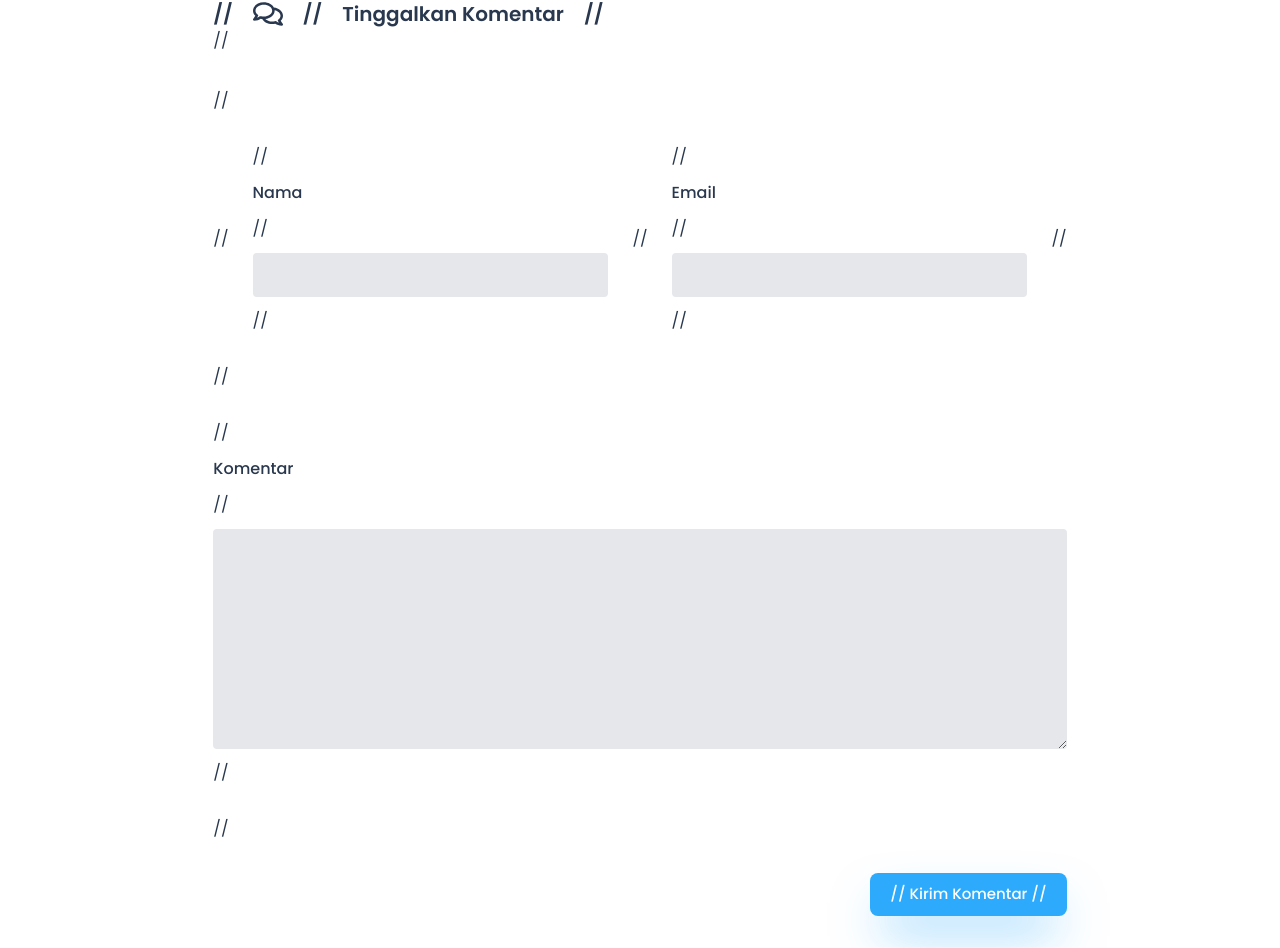
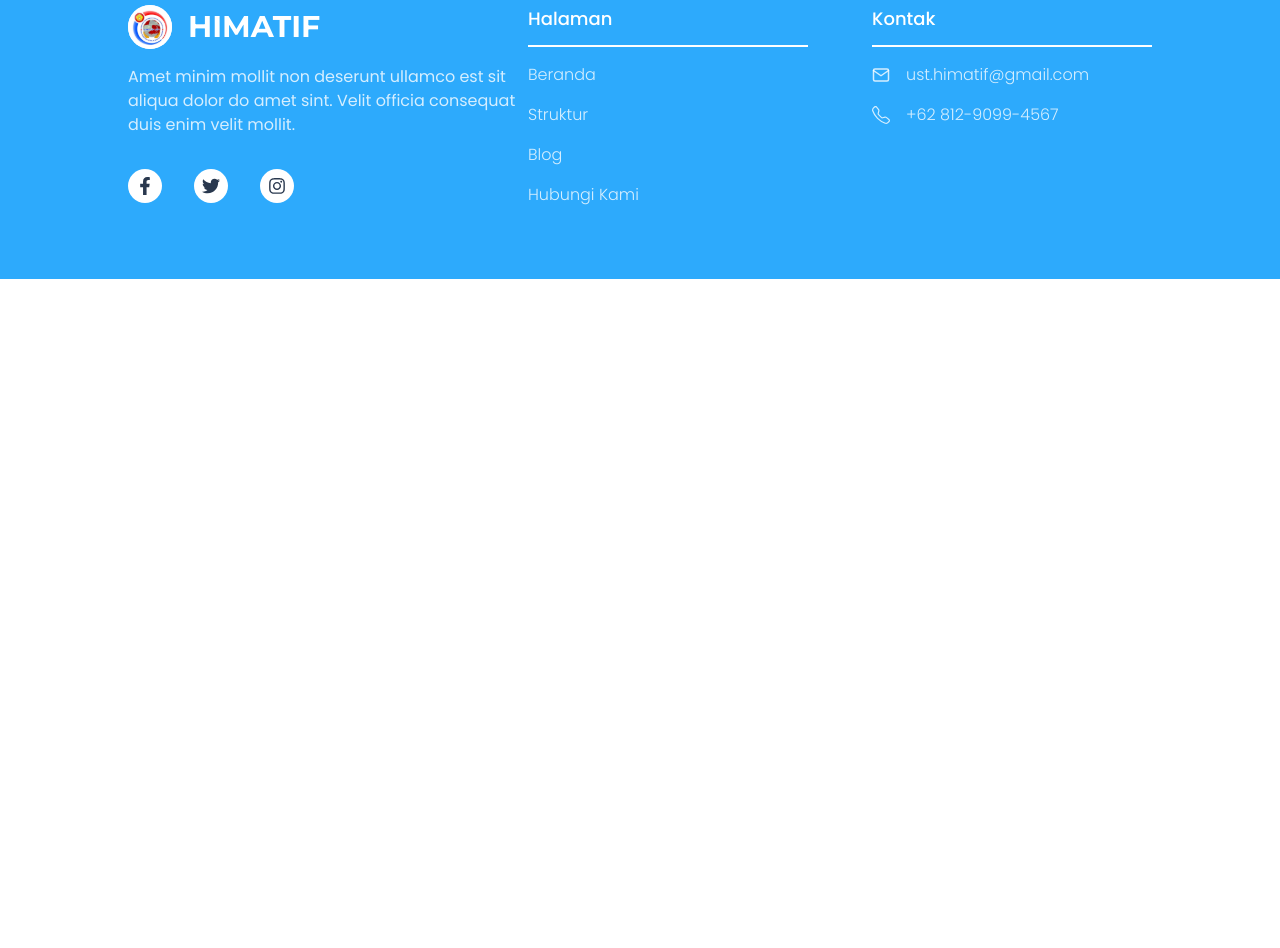
Before and after one commit to ferdinan-ops/himatif-website, a Next.js app in the folder client/: page /blogs/1 in a window 1280 px wide. Shown: the part 1734-2682 px from the top of the page. After the commit the page ends 2013 px from the top, so only its background shows below. Built offline with nearby package versions, Linux system fonts and the light colour scheme.

Commit message:
Update [slug].js

```diff
--- a/client/pages/blogs/[slug].js
+++ b/client/pages/blogs/[slug].js
@@ -66,33 +66,6 @@ const Blog = () => {
                         multiply god Yielding sea do not were forth.
                     </p>
                 </div>
-//                 <section className="my-9 mx-auto border-t-2 border-dashed border-slate-300 xl:w-10/12">
-//                     <div className="py-9">
-//                         <div className="flex items-center gap-5 text-xl font-semibold">
-//                             <FaRegComments className="text-3xl" />
-//                             <span>Tinggalkan Komentar</span>
-//                         </div>
-//                         <form className="flex flex-col gap-8 pt-9">
-//                             <div className="flex items-center justify-between gap-6">
-//                                 <div className="flex flex-1 flex-col gap-3 text-font-black">
-//                                     <span className="font-medium ">Nama</span>
-//                                     <input className="rounded bg-gray-200 px-6 py-3 text-sm outline-none" />
-//                                 </div>
-//                                 <div className="flex flex-1 flex-col gap-3 text-font-black">
-//                                     <span className="font-medium ">Email</span>
-//                                     <input className="rounded bg-gray-200 px-6 py-3 text-sm outline-none" />
-//                                 </div>
-//                             </div>
-//                             <div className="flex flex-col gap-3 text-font-black">
-//                                 <span className="font-medium ">Komentar</span>
-//                                 <textarea className="min-h-[220px] rounded bg-gray-200 px-6 py-3 text-sm outline-none" />
-//                             </div>
-//                             <button className="ml-auto w-fit rounded-lg bg-primary px-5 py-2.5 text-[15px] font-medium text-white shadow-2xl shadow-primary/70 transition-all">
-//                                 Kirim Komentar
-//                             </button>
-//                         </form>
-//                     </div>
-//                 </section>
             </section>
         </Layout>
     );
```
